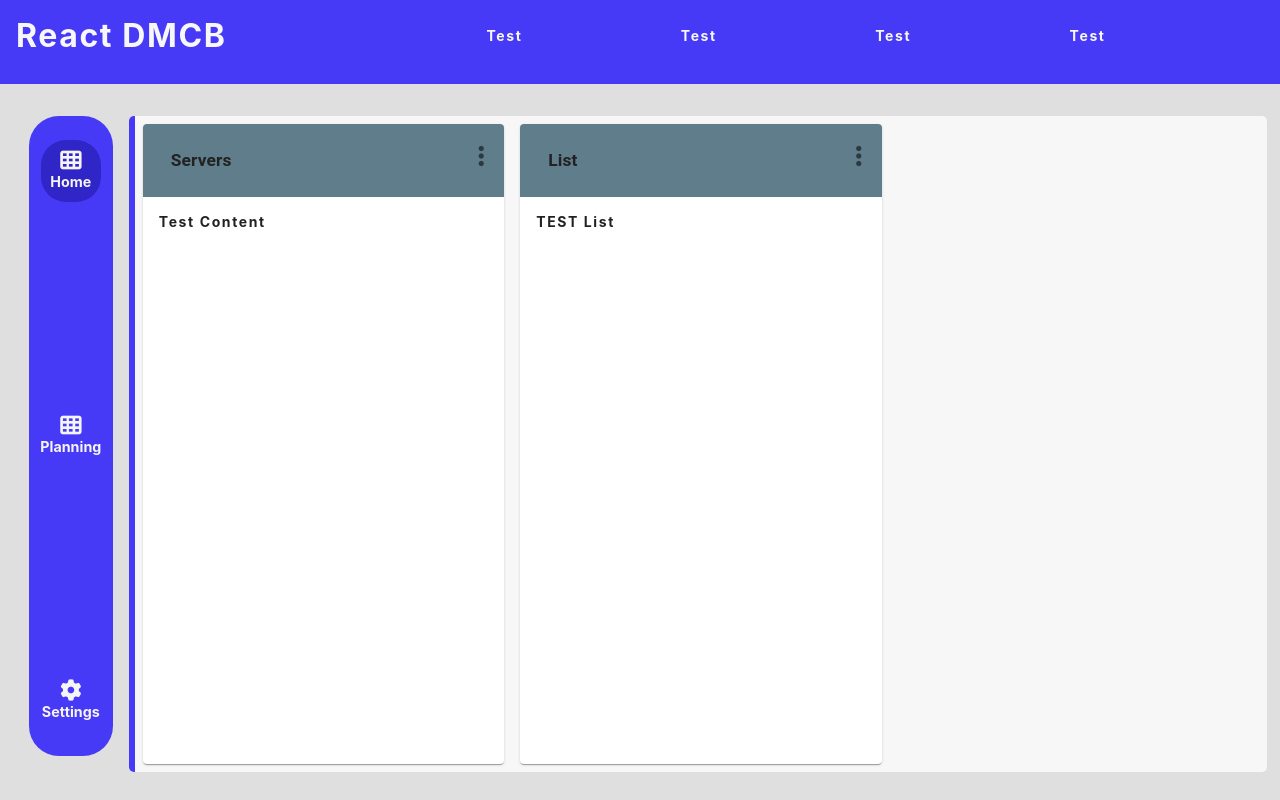
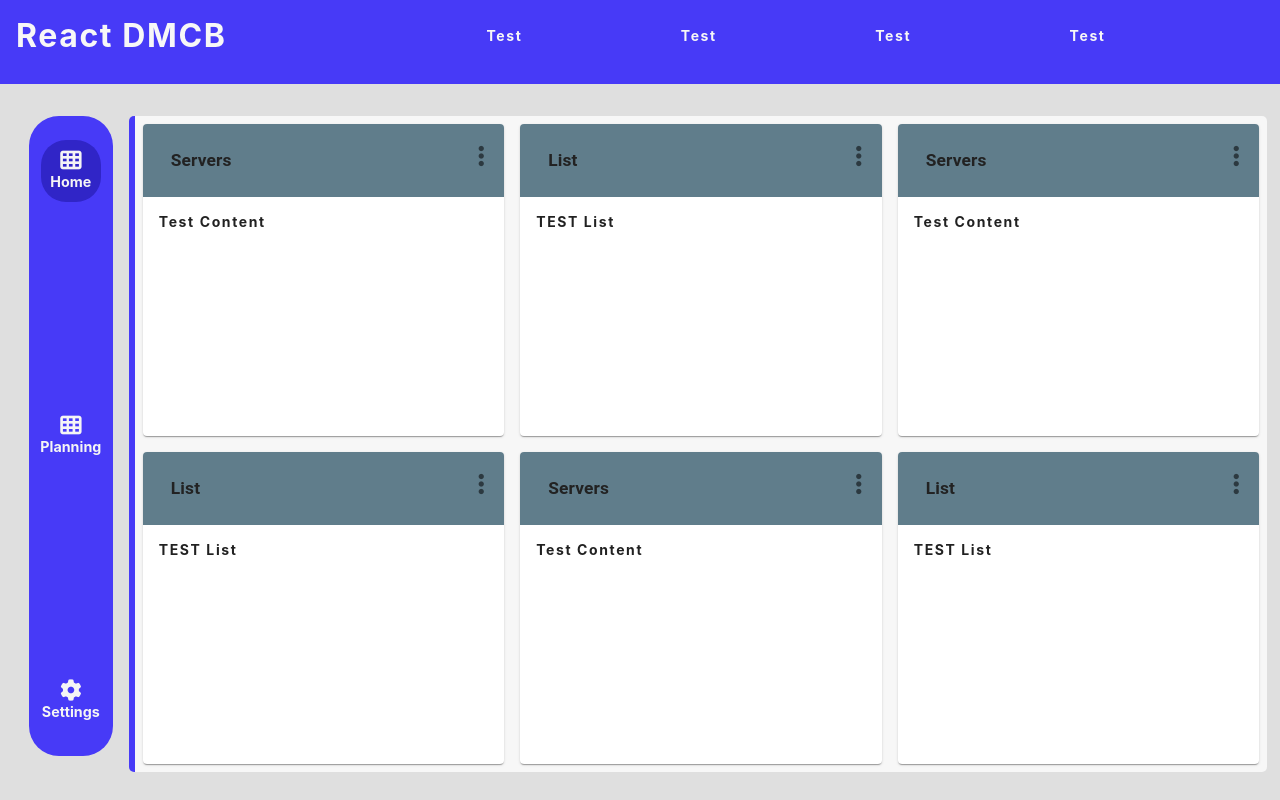
Before and after one commit to ZAnderson-281/cmdb, a React (Create React App) app: page / in a window 1280 px wide. Built offline with nearby package versions, Linux system fonts and the light colour scheme.

Commit message:
Fixed folder structure

```diff
--- a/src/App.js
+++ b/src/App.js
@@ -5,8 +5,11 @@ import { BrowserRouter as Router, Route, Switch } from "react-router-dom";
 import Header from "./components/Header";
 import SidebarNav from "./components/SidebarNav";
 
-import Dashboard from "./components/Dashboard";
-import Error from "./components/Error";
+// import Dashboard from "./components/Dashboard";
+import Error from "./components/Error/";
+import Planning from "./components/Planning/";
+import Settings from "./components/Settings/";
+import Dashboard from "./components/Dashboard/";
 
 function App() {
   return (
@@ -19,6 +22,12 @@ function App() {
             <Route exact path="/">
               <Dashboard />
             </Route>
+            <Route exact path="/Planning">
+              <Planning />
+            </Route>
+            <Route exact path="/Settings">
+              <Settings />
+            </Route>
             <Route path="*">
               <Error />
             </Route>
--- a/src/components/Dashboard.js
+++ /dev/null
@@ -1,14 +0,0 @@
-import React from "react";
-import GeneralCard from "./GeneralCard";
-import ListCard from "./listCard";
-import SidebarNav from "./SidebarNav";
-function Dashboard() {
-  return (
-    <section className="dashboard-body">
-      <GeneralCard cardTitle={"Servers"} content={"Test Content"} />
-      <ListCard cardTitle={"List"} content={"TEST list"} />
-    </section>
-  );
-}
-
-export default Dashboard;
--- /dev/null
+++ b/src/components/Dashboard/index.js
@@ -0,0 +1,19 @@
+import React from "react";
+import GeneralCard from "../Cards/GeneralCard";
+import ListCard from "../Cards/ListCard";
+function Dashboard() {
+  return (
+    <>
+      <section className="dashboard-body">
+        <GeneralCard cardTitle={"Servers"} content={"Test Content"} />
+        <ListCard cardTitle={"List"} content={"TEST list"} />
+        <GeneralCard cardTitle={"Servers"} content={"Test Content"} />
+        <ListCard cardTitle={"List"} content={"TEST list"} />
+        <GeneralCard cardTitle={"Servers"} content={"Test Content"} />
+        <ListCard cardTitle={"List"} content={"TEST list"} />
+      </section>
+    </>
+  );
+}
+
+export default Dashboard;
--- /dev/null
+++ b/src/components/Planning/index.js
@@ -0,0 +1,11 @@
+import React from "react";
+
+function index() {
+  return (
+    <div>
+      <h1>Planning</h1>
+    </div>
+  );
+}
+
+export default index;
--- /dev/null
+++ b/src/components/Settings/index.js
@@ -0,0 +1,11 @@
+import React from "react";
+
+function index() {
+  return (
+    <div>
+      <h1>Settings</h1>
+    </div>
+  );
+}
+
+export default index;
--- a/src/components/SidebarNav.js
+++ b/src/components/SidebarNav.js
@@ -1,20 +1,27 @@
 import React from "react";
+import { Link } from "react-router-dom";
 
 function SidebarNav() {
   return (
     <div className="dashboard-sidebar dashboard-sidebar-sticky">
+      <Link to="/">
         <div className="sidebar-link active-sidebar">
           <i className="fas fa-th"></i>
           <h6>Home</h6>
         </div>
+      </Link>
+      <Link to="/Planning">
         <div className="sidebar-link">
           <i className="fas fa-th"></i>
           <h6>Planning</h6>
         </div>
+      </Link>
+      <Link to="/Settings">
         <div className="sidebar-link">
           <i className="fas fa-cog"></i>
           <h6>Settings</h6>
         </div>
+      </Link>
     </div>
   );
 }
```
Also changed, not shown: src/components/Cards/GeneralCard.js (renamed from src/components/GeneralCard.js), src/components/Cards/ListCard.js (renamed from src/components/listCard.js), src/components/Error/index.js (renamed from src/components/Error.js), 1 other file (tests, documents, lock files or other folders). Lines whose indentation alone changed are shown as unchanged.
